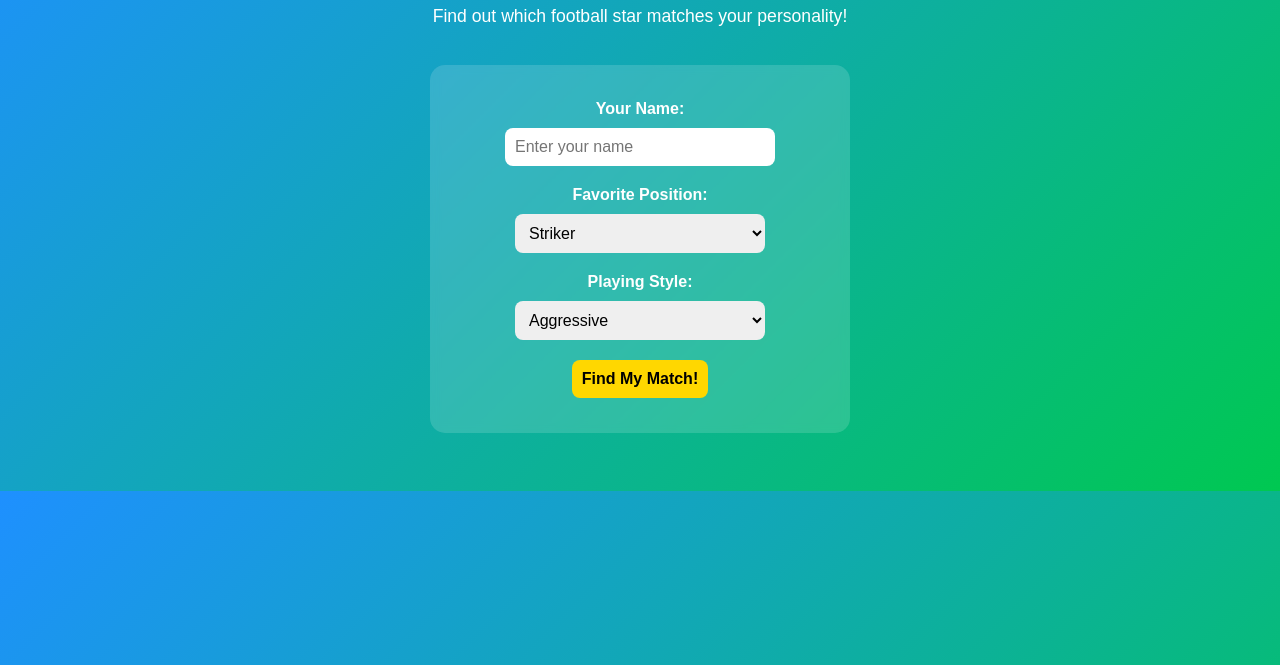
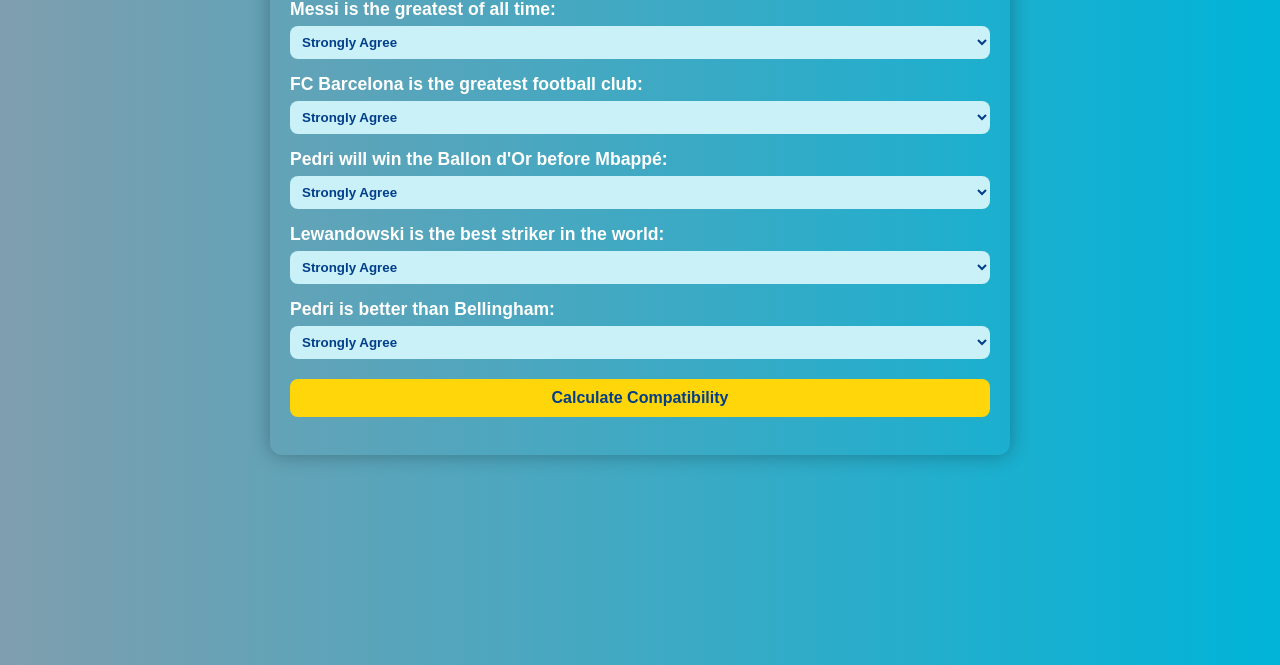
Before and after one commit to Ammanuel17/Matchmaker, a plain HTML site: page index.html in a window 1280 px wide. Shown: the part 135-800 px from the top of the page. Drawn offline with Linux system fonts and the light colour scheme.

Commit message:
update files

```diff
--- a/index.html
+++ b/index.html
@@ -1,58 +1,117 @@
 <!DOCTYPE html>
 <html lang="en">
 <head>
-  <meta charset="UTF-8">
-  <meta name="viewport" content="width=device-width, initial-scale=1.0">
-  <title>⚽ Football Matchmaker: Find Your Player Match!</title>
-  <!-- Link to external CSS -->
-  <link rel="stylesheet" href="style.css">
+  <link rel = "stylesheet" href="style.css">
+  <meta charset="utf-8" />
+  <meta name="viewport" content="width=device-width,initial-scale=1" />
+  <title>Matchmaker Futbul Addtion</title>
+  <style>
+    body { font-family: Arial, sans-serif; padding: 20px; max-width: 700px; margin: auto; }
+    label { font-weight: bold; }
+    select { margin-top: 6px; margin-bottom: 12px; display:block; }
+    #compatibility { margin-top: 18px; font-size: 1.1rem; font-weight: bold; }
+    #remark { margin-top: 8px; font-size: 1rem; }
+  </style>
 </head>
 <body>
-  <h1>⚽ Football Matchmaker ⚽</h1>
-  <p>Find out which football star matches your personality!</p>
+  <h1>Matchmaker Futbul Addtion</h1>
+  <p>Choose an answer for each question and click <em>Calculate Compatibility</em>.</p>
 
-  <form id="matchForm">
-    <label for="name">Your Name:</label>
-    <input type="text" id="name" placeholder="Enter your name" required>
+  <label for="Question1">Messi is the greatest of all time:</label>
+  <select id="Question1">
+    <option value="5">Strongly Agree</option>
+    <option value="4">Agree</option>
+    <option value="3">Neutral</option>
+    <option value="2">Disagree</option>
+    <option value="1">Strongly Disagree</option>
+  </select>
 
-    <label for="position">Favorite Position:</label>
-    <select id="position">
-      <option value="striker">Striker</option>
-      <option value="midfielder">Midfielder</option>
-      <option value="defender">Defender</option>
-      <option value="goalkeeper">Goalkeeper</option>
-    </select>
+  <label for="Question2">FC Barcelona is the greatest football club:</label>
+  <select id="Question2">
+    <option value="5">Strongly Agree</option>
+    <option value="4">Agree</option>
+    <option value="3">Neutral</option>
+    <option value="2">Disagree</option>
+    <option value="1">Strongly Disagree</option>
+  </select>
 
-    <label for="style">Playing Style:</label>
-    <select id="style">
-      <option value="aggressive">Aggressive</option>
-      <option value="creative">Creative</option>
-      <option value="strategic">Strategic</option>
-      <option value="calm">Calm under pressure</option>
-    </select>
+  <label for="Question3">Pedri will win the Ballon d'Or before Mbappé:</label>
+  <select id="Question3">
+    <option value="5">Strongly Agree</option>
+    <option value="4">Agree</option>
+    <option value="3">Neutral</option>
+    <option value="2">Disagree</option>
+    <option value="1">Strongly Disagree</option>
+  </select>
 
-    <button type="button" onclick="findFootballMatch()">Find My Match!</button>
-  </form>
+  <label for="Question4">Lewandowski is the best striker in the world:</label>
+  <select id="Question4">
+    <option value="5">Strongly Agree</option>
+    <option value="4">Agree</option>
+    <option value="3">Neutral</option>
+    <option value="2">Disagree</option>
+    <option value="1">Strongly Disagree</option>
+  </select>
 
-  <div id="result"></div>
+  <label for="Question5">Pedri is better than Bellingham:</label>
+  <select id="Question5">
+    <option value="5">Strongly Agree</option>
+    <option value="4">Agree</option>
+    <option value="3">Neutral</option>
+    <option value="2">Disagree</option>
+    <option value="1">Strongly Disagree</option>
+  </select>
+
+  <button onclick="calculateCompatibility()">Calculate Compatibility</button>
+
+  <p id="compatibility"></p>
+  <p id="remark"></p>
 
   <script>
-    function findFootballMatch() {
-      const name = document.getElementById("name").value;
-      const position = document.getElementById("position").value;
-      const style = document.getElementById("style").value;
-      const resultDiv = document.getElementById("result");
+    // Desired answers for each question (1-5 scale)
+    const DESIRED_RESPONSE = [5, 4, 3, 4, 2];
+    const MAX_SCORE_PER_QUESTION = 5;
 
-      let match = "";
+    function calculateCompatibility() {
+      console.log("calculateCompatibility() started");
 
-      if (position === "striker" && style === "aggressive") match = "Cristiano Ronaldo ⚡ — Powerful and driven!";
-      else if (position === "midfielder" && style === "creative") match = "Lionel Messi 🎨 — A true artist of the game!";
-      else if (position === "defender" && style === "strategic") match = "Virgil van Dijk 🧱 — Calm, composed, and unbeatable!";
-      else if (position === "goalkeeper" && style === "calm") match = "Manuel Neuer 🧤 — Ice-cold under pressure!";
-      else match = "Kylian Mbappé 🚀 — Fast, fearless, and full of energy!";
+      const q1 = Number(document.getElementById("Question1").value);
+      const q2 = Number(document.getElementById("Question2").value);
+      const q3 = Number(document.getElementById("Question3").value);
+      const q4 = Number(document.getElementById("Question4").value);
+      const q5 = Number(document.getElementById("Question5").value);
 
-      resultDiv.textContent = `Hey ${name}! Your football match is ${match}`;
-      resultDiv.style.display = "block";
+      const responses = [q1, q2, q3, q4, q5];
+
+      let totalScore = 0;
+      for (let i = 0; i < responses.length; i++) {
+        const diff = Math.abs(responses[i] - DESIRED_RESPONSE[i]);
+        const questionScore = MAX_SCORE_PER_QUESTION - diff;
+        totalScore += questionScore;
+      }
+
+      const maxTotal = MAX_SCORE_PER_QUESTION * DESIRED_RESPONSE.length;
+      const percent = Math.round((totalScore / maxTotal) * 100);
+
+      // Show numeric results
+      document.getElementById("compatibility").textContent =
+        `Score: ${totalScore} / ${maxTotal}  —  Compatibility: ${percent}%`;
+
+      // Choose a fun remark based on percent (this must be inside the function)
+      let remarkText = "";
+      if (percent >= 90) {
+        remarkText = "🔥 Perfect Match! You’re basically football soulmates!";
+      } else if (percent >= 70) {
+        remarkText = "⚽ Strong chemistry! You’ve got great football vibes together.";
+      } else if (percent >= 50) {
+        remarkText = "🙂 Not bad — some shared passion, some friendly debate!";
+      } else if (percent >= 30) {
+        remarkText = "😅 Opposites attract? You might need some match analysis sessions.";
+      } else {
+        remarkText = "💔 Yikes! You’re from different leagues — but never say never!";
+      }
+
+      document.getElementById("remark").textContent = remarkText;
     }
   </script>
 </body>
--- a/style.css
+++ b/style.css
@@ -1,71 +1,72 @@
+/* Fancy Matchmaker Styling */
 body {
-  font-family: "Poppins", sans-serif;
-  background: linear-gradient(135deg, #1e90ff, #00c851);
-  color: white;
-  text-align: center;
-  padding: 50px;
+  font-family: "Poppins", Arial, sans-serif;
+  background: linear-gradient(to right, #7f9eae, #00b4d8);
+  color: #fff;
+  padding: 20px;
+  max-width: 700px;
+  margin: 40px auto;
+  border-radius: 12px;
+  box-shadow: 0 0 20px rgba(0, 0, 0, 0.3);
 }
 
 h1 {
-  font-size: 2.2em;
-  margin-bottom: 10px;
-}
-
-p {
-  font-size: 1.1em;
-}
-
-form {
-  background: rgba(255, 255, 255, 0.15);
-  padding: 25px;
-  border-radius: 15px;
-  display: inline-block;
-  margin-top: 20px;
-  backdrop-filter: blur(5px);
+  text-align: center;
+  color: #ff700a;
+  text-shadow: 1px 1px 2px rgba(0, 0, 0, 0.4);
 }
 
 label {
+  font-weight: bold;
   display: block;
-  margin-top: 10px;
+  margin-top: 15px;
+  font-size: 1.1rem;
+}
+
+select {
+  margin-top: 6px;
+  margin-bottom: 12px;
+  display: block;
+  width: 100%;
+  padding: 8px;
+  border: none;
+  border-radius: 8px;
+  background: #caf0f8;
+  color: #023e8a;
   font-weight: bold;
 }
 
-input, select, button {
-  margin: 10px;
-  padding: 10px;
+button {
+  background-color: #ffd60a;
+  color: #023e8a;
+  font-weight: bold;
   border: none;
+  padding: 10px 16px;
   border-radius: 8px;
-  font-size: 1em;
-}
-
-select, input {
-  width: 80%;
-  max-width: 250px;
-}
-
-button {
-  background-color: #ffd700;
-  color: black;
-  font-weight: bold;
   cursor: pointer;
+  margin-top: 20px;
+  display: block;
+  width: 100%;
+  font-size: 1rem;
+  transition: all 0.2s ease;
 }
 
 button:hover {
   background-color: #ffea00;
+  transform: scale(1.05);
 }
 
-#result {
-  margin-top: 25px;
-  font-size: 1.3em;
+#compatibility {
+  margin-top: 18px;
+  font-size: 1.2rem;
   font-weight: bold;
-  background: rgba(0, 0, 0, 0.3);
-  padding: 15px;
-  border-radius: 10px;
-  display: none;
-  animation: fadeIn 1s ease-in;
+  text-align: center;
+  color: #fff;
 }
 
-@keyframes fadeIn {
-  from { opacity: 0; transform: scale(0.95); }
-  to { opacity: 1; transform: scale(1); }
+#remark {
+  margin-top: 10px;
+  font-size: 1rem;
+  text-align: center;
+  color: #ffd60a;
 }
```
Also changed, not shown: matchmaker.html (deleted, +0 -59 lines).
